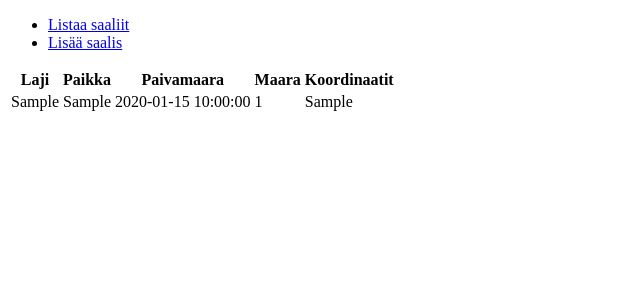
After one commit to tumajote/Villiruokasovellus, a Flask app: page /saalis in a window 1280 px wide. The commit adds this page. Shown: the top 300 px of the page, without its empty margins (0-640 px from the left). Run offline with Flask 2, Linux system fonts and the light colour scheme; tables that the repository leaves empty hold one stand-in row (values such as "Sample post").

Commit message:
Ensimmainen versio: Saalis tietokantataulu lisätty ja mahdollisuus lisätä siihen saaliita toteutettu

```diff
--- /dev/null
+++ b/application/saalis/views.py
@@ -0,0 +1,24 @@
+from application import app,db
+from flask import render_template, request, redirect, url_for
+from application.saalis.models import Saalis
+
+@app.route("/saalis", methods=["GET"])
+def saalis_index():
+    return render_template("saalis/list.html", saaliit = Saalis.query.all())
+
+
+
+@app.route("/saalis/new/")
+def saalis_form():
+    return render_template("saalis/new.html")
+
+@app.route("/saalis/", methods=["POST"])
+def saalis_create():
+    laji = request.form.get("laji")
+    paikka = request.form.get("paikka")
+    maara = request.form.get("maara")
+    koordinaatit = request.form.get("koordinaatit")
+    t = Saalis(laji,paikka,maara,koordinaatit)
+    db.session().add(t)
+    db.session().commit()
+    return redirect(url_for("saalis_index"))
--- a/application/templates/index.html
+++ b/application/templates/index.html
@@ -1,7 +1,7 @@
 {% extends "layout.html" %}
 
 {% block body %}
-  <p>
-    Hello world!
-  </p>
+  <h1>
+    Villiruokasovellus
+  </h1>
 {% endblock %}
--- a/application/templates/layout.html
+++ b/application/templates/layout.html
@@ -2,8 +2,13 @@
 <html>
   <head>
     <meta charset="utf-8">
-    <title>TodoApp</title>
+    <title>Villiruokasovellus</title>
   </head>
+
+  <ul>
+    <li><a href="{{ url_for('saalis_index') }}">Listaa saaliit</a></li>
+    <li><a href="{{ url_for('saalis_form') }}">Lisää saalis</a></li>
+        </ul>
 
   <body>
     {% block body %}
@@ -11,5 +16,9 @@
         Content.
       </p>
     {% endblock %}
+
+
+
+
   </body>
 </html>
--- /dev/null
+++ b/application/templates/saalis/list.html
@@ -0,0 +1,22 @@
+{% extends "layout.html" %}
+
+{% block body %}
+  <table>
+    <tr>
+      <th>Laji</th>
+      <th>Paikka</th>
+      <th>Paivamaara</th>
+      <th>Maara</th>
+      <th>Koordinaatit</th>
+    </tr>
+    {% for saalis in saaliit %}
+    <tr>
+      <td>{{ saalis.laji }}</td>
+      <td>{{ saalis.paikka }}</td>
+      <td>{{ saalis.paivamaara }}</td>
+      <td>{{ saalis.maara }}</td>
+      <td>{{ saalis.koordinaatit }}</td>
+    </tr>
+    {% endfor %}
+  </table>
+{% endblock %}
```
Also changed, not shown: application/__init__.py (+11 -0 lines), application/saalis/models.py (added, +15 -0 lines), application/templates/saalis/new.html (added, +11 -0 lines), requirements.txt (+10 -0 lines), application/saalis/__init__.py (added), 1 other file.
